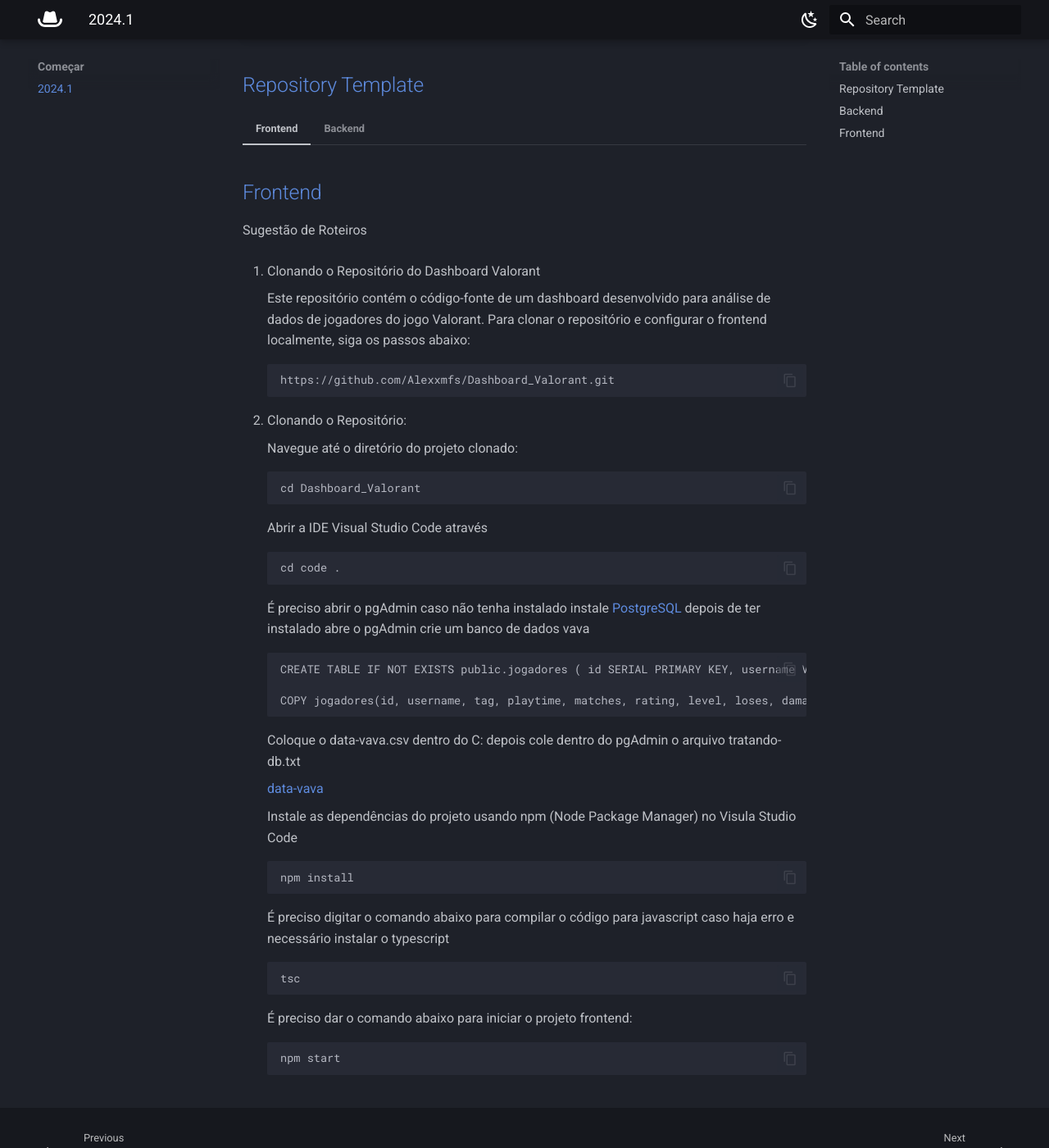
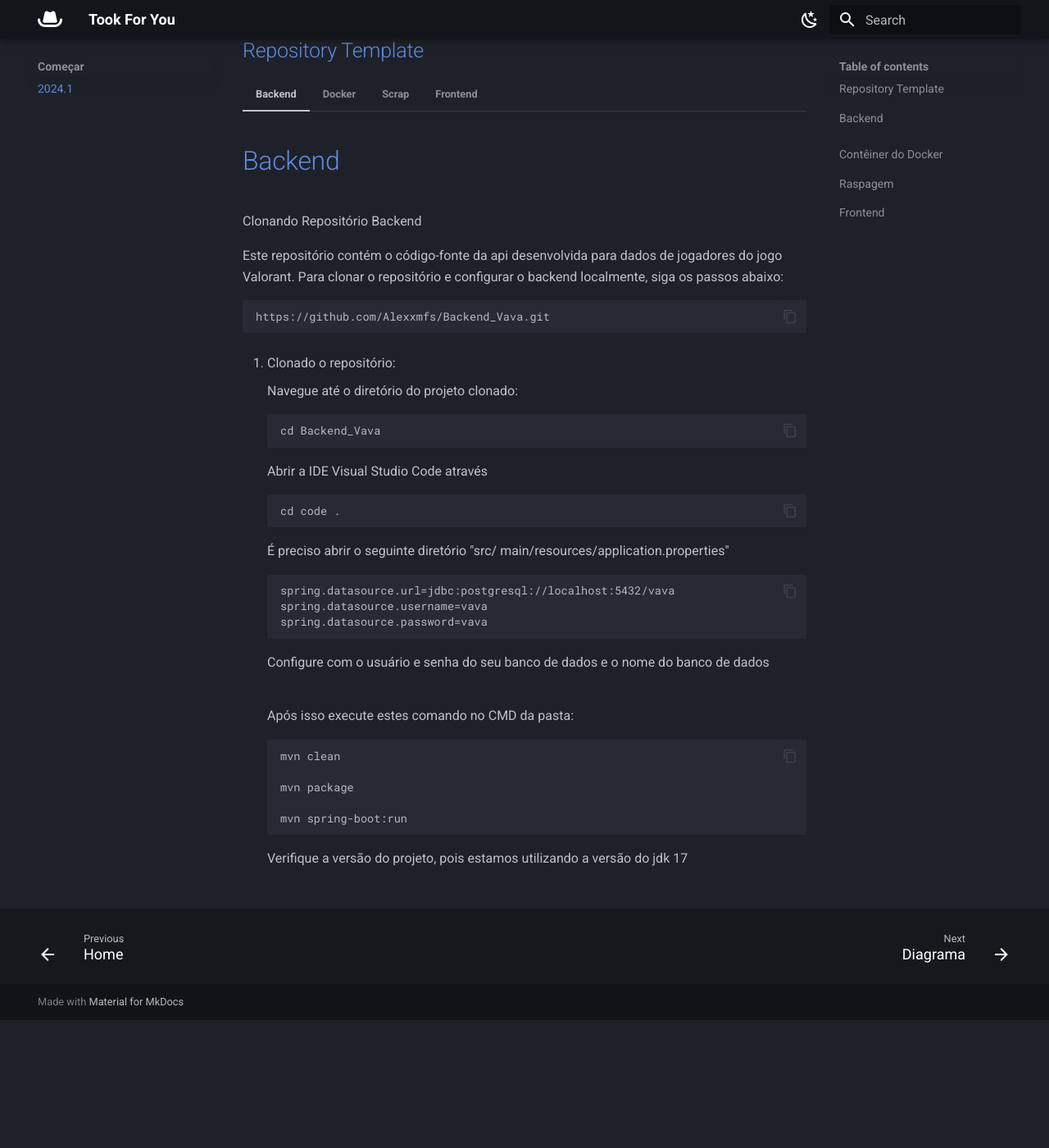
Before and after one commit to Alexxmfs/mkdocs, an MkDocs documentation site: the page built from docs/Começar/2024.1.md, in a window 1280 px wide and 1400 px high, scrolled down 380 px. Shown: the whole window at 82% size. Built offline with MkDocs 1.6.1 and Material for MkDocs 9.7.7, drawn with Linux system fonts in a browser that asks for light colours; after the commit the page ends 1624 px from its top, so only the background shows below that; some of the changed text lies outside the part shown.

Commit message:
Corrigindo a página Começar

```diff
--- a/docs/Começar/2024.1.md
+++ b/docs/Começar/2024.1.md
@@ -7,18 +7,18 @@
     [Rafa Ambrosio](https://github.com/rafaoa),
     [Thiago Hilario](https://github.com/ThiagoAlonso05)
 
-    [Frontend: https://github.com/Alexxmfs/Dashboard_Valorant](https://github.com/Alexxmfs/Dashboard_Valorant)</br>
-    [Backend: https://github.com/Alexxmfs/Crud_Vava/tree/master](https://github.com/Alexxmfs/Crud_Vava/tree/master)</br>
-    [Scrape: https://github.com/Alexxmfs/mkdocs-vava](https://github.com/Alexxmfs/mkdocs-vava)
+    [Docker: https://github.com/henrique-sdc/Docker_Valorant](https://github.com/henrique-sdc/Docker_Valorant)</br>
+    [Backend: https://github.com/Alexxmfs/Backend_Vava](https://github.com/Alexxmfs/Backend_Vava)</br>
+    [Scrape: https://github.com/Alexxmfs/Scrape_Valorant](https://github.com/Alexxmfs/Scrape_Valorant)</br>
+    [Frontend: https://github.com/Alexxmfs/Dashboard_Valorant](https://github.com/Alexxmfs/Dashboard_Valorant)
+
 
 ## [Repository Template](#repository)
 
-=== "Frontend"
-
-
 === "Backend"
 
-    ## [Backend](#projeto)
+    #
+    # [Backend](#projeto)
 
     Clonando Repositório Backend
 
@@ -38,12 +38,12 @@
 
         É preciso abrir o seguinte diretório "src/ main/resources/application.properties"
 
-            spring.datasource.url=jdbc:postgresql://localhost:5432/db-vava
-            spring.datasource.username=postgres
-            spring.datasource.password=root
+            spring.datasource.url=jdbc:postgresql://localhost:5432/vava
+            spring.datasource.username=vava
+            spring.datasource.password=vava
 
         Configure com o usuário e senha do seu banco de dados e o nome do banco de dados
-
+        #
         Após isso execute estes comando no CMD da pasta:
 
             mvn clean
@@ -54,47 +54,143 @@
 
         Verifique a versão do projeto, pois estamos utilizando a versão do jdk 17
 
+=== "Docker"
+    #
+    # [Contêiner do Docker](#projeto)
 
-## [Frontend](#projeto)
+    ???+ importante
 
-<!-- > Projetos começam. Terminam? -->
+        Antes de fazer esse procedimento é preciso já ter clonado o Backend e rodado o comando: mvn clean package
 
-Sugestão de Roteiros
+    O primeiro passo para você testar o nosso projeto é baixar o aplicativo desktop Docker:
 
-0. Clonando o Repositório do Dashboard Valorant
+    [https://www.docker.com/products/docker-desktop/](https://www.docker.com/products/docker-desktop/){target="_blank"}
 
-    Este repositório contém o código-fonte de um dashboard desenvolvido para análise de dados de jogadores do jogo Valorant. Para clonar o repositório e configurar o frontend localmente, siga os passos abaixo:
+    Após a instalação do Docker clone o repositório:
 
-        https://github.com/Alexxmfs/Dashboard_Valorant.git
+    [https://github.com/henrique-sdc/Docker_Valorant](https://github.com/henrique-sdc/Docker_Valorant){target="_blank"}
 
-1. Clonando o Repositório:
+    Abrindo o Repositório:
 
     Navegue até o diretório do projeto clonado:
 
-        cd Dashboard_Valorant
+        cd Docker_Valorant
 
-    Abrir a IDE Visual Studio Code através
+    Abrir a IDE Visual Studio Code através:
 
         cd code .
 
+    Abra o terminal CMD e execute o comando:
+
+        docker compose up -d --build --force-recreate
+
+    Feito isso você terá criado um contêiner no Docker onde estará nosso banco de dados.
+
     É preciso abrir o pgAdmin caso não tenha instalado instale [PostgreSQL](https://www.postgresql.org/download/) depois de ter instalado abre o pgAdmin crie um banco de dados vava
 
-        CREATE TABLE IF NOT EXISTS public.jogadores ( id SERIAL PRIMARY KEY, username VARCHAR(255), tag VARCHAR(100), playtime NUMERIC(10,3), matches NUMERIC(10,3), rating VARCHAR(100), level VARCHAR(100), loses VARCHAR(100), damage_round VARCHAR(100), headshot VARCHAR(100), win VARCHAR(100), wins NUMERIC(10,3), kills NUMERIC(10,3), deaths NUMERIC(10,3), assists NUMERIC(10,3), kad_ratio VARCHAR(100), kills_round VARCHAR(100), clutches VARCHAR(100), top_agents_1 VARCHAR(255), top_hours_agent_1 VARCHAR(100), top_matches_agent_1 VARCHAR(100), top_win_agent_1 VARCHAR(100), top_kd_agent_1 VARCHAR(100), top_weapon_1 VARCHAR(255), top_weapon_headshot_1 VARCHAR(100), top_weapon_2 VARCHAR(255), top_weapon_headshot_2 VARCHAR(100), top_maps_1 VARCHAR(255), top_porcentagem_map_win_1 VARCHAR(100) );
+            CREATE TABLE IF NOT EXISTS public.jogadores
+            (
+                id SERIAL PRIMARY KEY,
+                username VARCHAR(255),
+                tag VARCHAR(100),
+                playtime NUMERIC(10,3),
+                matches NUMERIC(10,3),
+                rating VARCHAR(100),
+                level VARCHAR(100),
+                loses VARCHAR(100),
+                damage_round VARCHAR(100),
+                headshot VARCHAR(100),
+                win VARCHAR(100),
+                wins NUMERIC(10,3),
+                kills NUMERIC(10,3),
+                deaths NUMERIC(10,3),
+                assists NUMERIC(10,3),
+                kad_ratio VARCHAR(100),
+                kills_round VARCHAR(100),
+                clutches VARCHAR(100),
+                top_agents_1 VARCHAR(255),
+                top_hours_agent_1 VARCHAR(100),
+                top_matches_agent_1 VARCHAR(100),
+                top_win_agent_1 VARCHAR(100),
+                top_kd_agent_1 VARCHAR(100),
+                top_weapon_1 VARCHAR(255),
+                top_weapon_headshot_1 VARCHAR(100),
+                top_weapon_2 VARCHAR(255),
+                top_weapon_headshot_2 VARCHAR(100),
+                top_maps_1 VARCHAR(255),
+                top_porcentagem_map_win_1 VARCHAR(100)
+            );
 
-        COPY jogadores(id, username, tag, playtime, matches, rating, level, loses, damage_round, headshot, win, wins, kills, deaths, assists, kad_ratio, kills_round, clutches, top_agents_1, top_hours_agent_1, top_matches_agent_1, top_win_agent_1, top_kd_agent_1, top_weapon_1, top_weapon_headshot_1, top_weapon_2, top_weapon_headshot_2, top_maps_1, top_porcentagem_map_win_1) FROM 'c:\data-vava.csv' DELIMITER ',' CSV HEADER;
+    ???+ importante
 
-    Coloque o data-vava.csv dentro do C: depois cole dentro do pgAdmin o arquivo tratando-db.txt
+        Toda vez que você for usar nosso sistema é preciso verificar se o Docker está ligado.
 
-    [data-vava](./data-vava.csv)
+=== "Scrap"
+    #
+    # [Raspagem](#projeto)
 
-    Instale as dependências do projeto usando npm (Node Package Manager) no Visula Studio Code
+    ???+ importante
 
-        npm install
+        Antes de fazer esse procedimento é preciso estar com o backend rodando e o docker também com a tabela de jogadores já criada no pgAdmin.
 
-    É preciso digitar o comando abaixo para compilar o código para javascript caso haja erro e necessário instalar o typescript
+     Clonando Repositório Backend
 
-        tsc
+        https://github.com/Alexxmfs/Scrape_Valorant.git
 
-    É preciso dar o comando abaixo para iniciar o projeto frontend:
+    1. Clonado o repositório:
 
-        npm start
+        Navegue até o diretório do projeto clonado:
+
+            cd Scrape_Valorant
+
+        Abrir a IDE Visual Studio Code através
+
+            cd code .
+
+        Comece a raspar
+
+            python main.py
+
+=== "Frontend"
+    #
+    # [Frontend](#projeto)
+
+    <!-- > Projetos começam. Terminam? -->
+
+    ???+ importante
+
+        Antes de fazer esse procedimento é preciso que o Docker e o Backend estejam rodando com a tabela de jogadores criada e o mais IMPORTANTE, é necessário já ter raspado alguns jogadores com o arquivo Scrape.
+
+    Sugestão de Roteiros
+
+    0. Clonando o Repositório do Dashboard Valorant
+
+        Este repositório contém o código-fonte de um dashboard desenvolvido para análise de dados de jogadores do jogo Valorant. Para clonar o repositório e configurar o frontend localmente, siga os passos abaixo:
+
+            https://github.com/Alexxmfs/Dashboard_Valorant.git
+
+    1. Clonando o Repositório:
+
+        Navegue até o diretório do projeto clonado:
+
+            cd Dashboard_Valorant
+
+        Abrir a IDE Visual Studio Code através
+
+            cd code .
+
+        Coloque o data-vava.csv dentro do C: depois cole dentro do pgAdmin o arquivo tratando-db.txt
+
+        [data-vava](./data-vava.csv)
+
+        Instale as dependências do projeto usando npm (Node Package Manager) no Visula Studio Code
+
+            npm install
+
+        É preciso digitar o comando abaixo para compilar o código para javascript caso haja erro e necessário instalar o typescript
+
+            tsc
+
+        É preciso dar o comando abaixo para iniciar o projeto frontend:
+
+            npm start
--- a/mkdocs.yml
+++ b/mkdocs.yml
@@ -157,7 +157,8 @@
     - TLS for microservices: ./appendix/tls-for-microservices.md
   - Disclaimer: ./disclaimer.md
 
-#  Set-ExecutionPolicy -ExecutionPolicy  RemoteSigned -Scope Process
+# python -m venv venv
+# Set-ExecutionPolicy -ExecutionPolicy  RemoteSigned -Scope Process
 # venv\Scripts\Activate.ps1
 # pip install mkdocs-material
 # pip install markdown_grid_tables
```
Also changed, not shown: other parts of docs/Começar/2024.1.md (+1 -1 lines), docs/Docker/spring-boot-cloud.md (+2 -2 lines).
